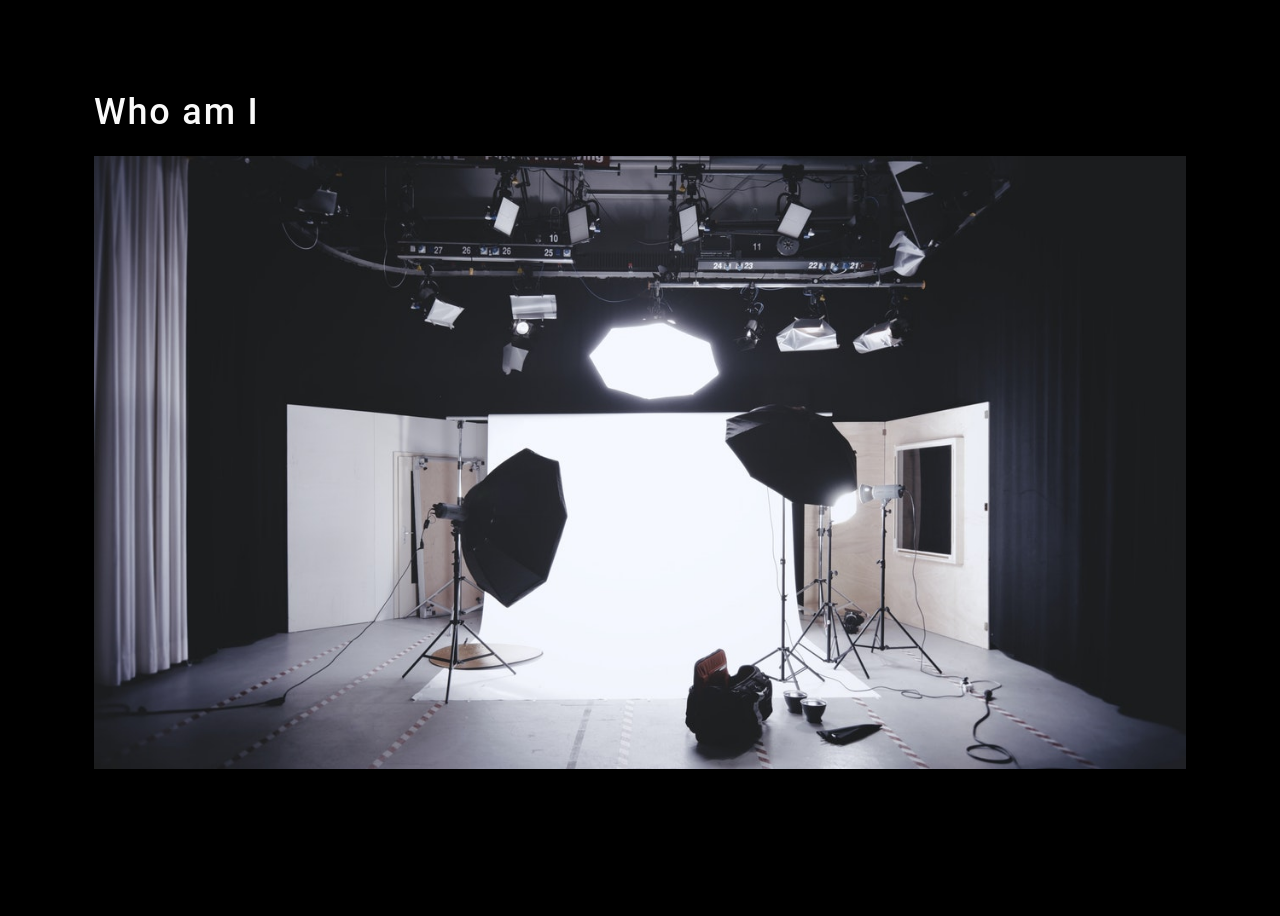
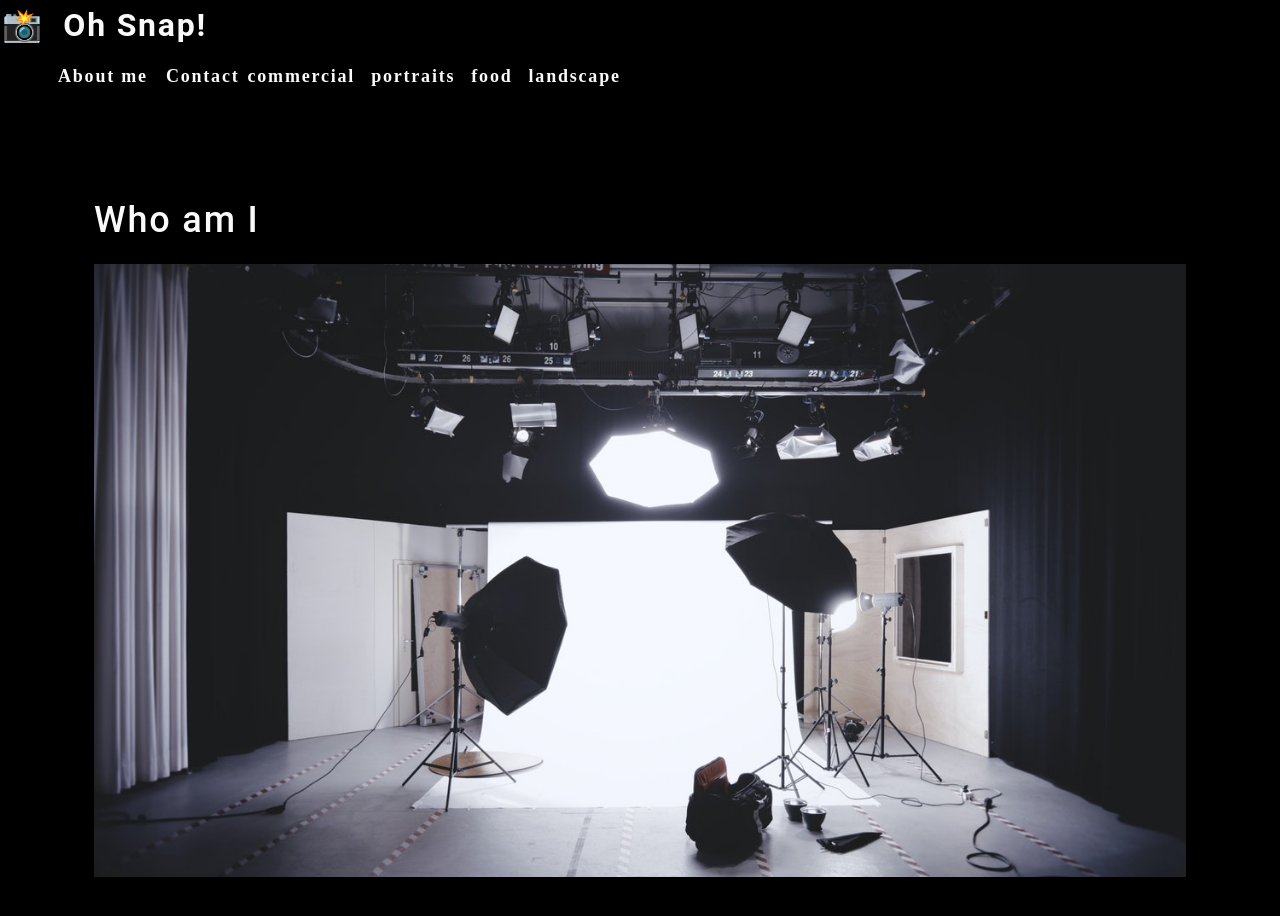
Before and after one commit to durganp1/photo-port2, a React (Create React App) app: page / in a window 1280 px wide. Shown: the top 916 px of the page. Before the commit the page ends 883 px from the top, so only its background shows below. Built offline with nearby package versions, Linux system fonts and the light colour scheme.

Commit message:
added Nav component

```diff
--- a/src/App.js
+++ b/src/App.js
@@ -2,10 +2,12 @@
 import React from 'react';
 import About from './components/About';
 import './App.css';
+import Nav from './components/Nav';
 
 function App() {
   return (
     <div>
+        <Nav></Nav>
       <main>
         <About></About>
       </main>
--- /dev/null
+++ b/src/components/Nav/index.js
@@ -0,0 +1,60 @@
+
+
+import React from 'react';
+
+function Nav() {
+
+    const categories = [
+        {
+            name: 'commercial',
+            description: 'Photos of grocery stores, food trucks, and other commercial projects',
+        },
+        {
+            name: 'portraits',
+            description: 'Portraits of people in my life'
+        },
+        {
+            name: 'food',
+            description: 'Delicious delacacies'
+        },
+        {
+            name: 'landscape',
+            description: 'Fields, farmhouses, waterfalls and the beauty of nature'
+        }
+    ];
+
+    function categorySelected(name) {
+        console.log(`${name} clicked`);
+    }
+
+    return (
+        <header>
+            <h2>
+                <a href = '/'>
+                    <span role = 'img' aria-label = 'camera'>📸 </span> Oh Snap!
+                </a>
+            </h2>
+            <nav>
+                <ul className = 'flex-row'>
+                    <li className = 'mx-2'>
+                        <a href = '#about'>
+                            About me
+                        </a>
+                    </li>
+                    <li>
+                        <span>Contact</span>
+                    </li>
+                    {categories.map((category) => (
+                        <li className = 'mx-1' key = {category.name}>
+                            <span onClick = {() => categorySelected(category.name)}>
+                                {category.name}
+                            </span>
+                        </li>
+                    ))}
+                </ul>
+            </nav>
+        </header>
+    );
+}
+
+export default Nav;
```
